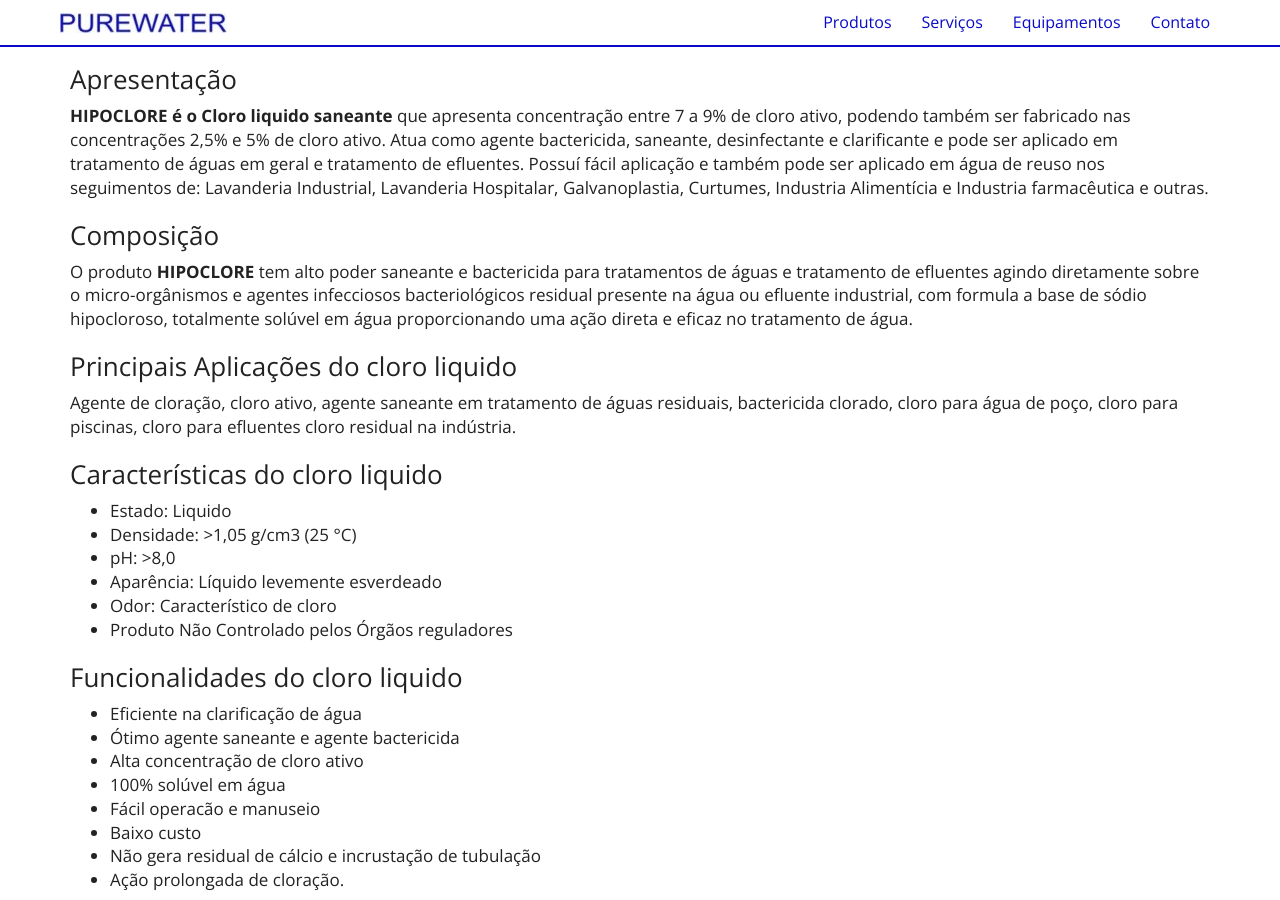
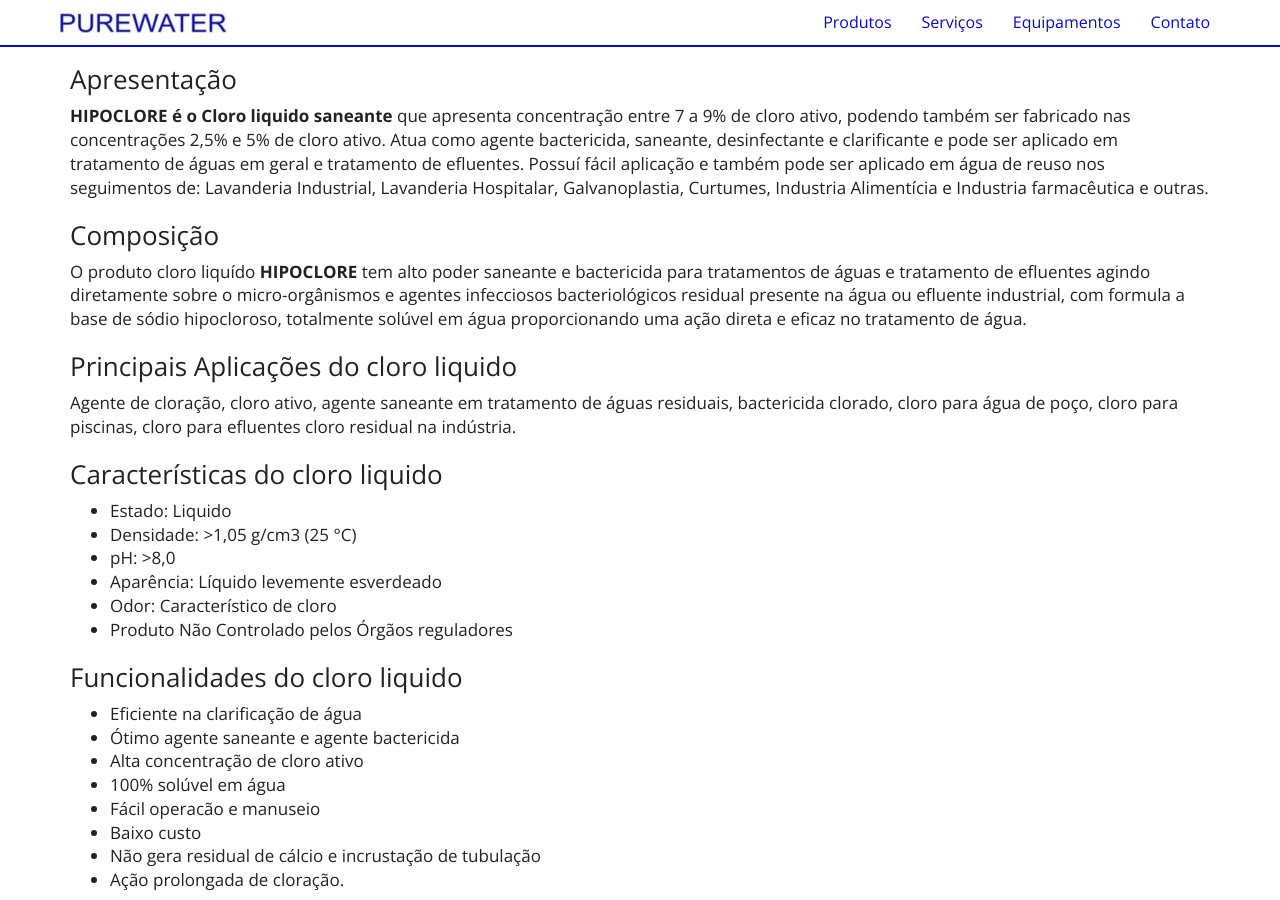
Before and after one commit to purewaterefluentes/purewaterefluentes.github.io, a Jekyll site: the page built from produtos/cloro-liquido.md, in a window 1280 px wide and 900 px high, scrolled down 313 px. Built offline with Jekyll 4.4.1, drawn with Linux system fonts in a browser that asks for light colours; nearby versions of some CDN libraries; library files that are not in the unit come from our copies.

Commit message:
Update cloro-liquido.md

```diff
--- a/produtos/cloro-liquido.md
+++ b/produtos/cloro-liquido.md
@@ -10,7 +10,7 @@
 Possuí fácil aplicação e também pode ser aplicado em água de reuso nos seguimentos de: Lavanderia Industrial, Lavanderia Hospitalar, Galvanoplastia, Curtumes, Industria Alimentícia e Industria farmacêutica e outras.
 
 ### Composição
-O produto **HIPOCLORE** tem alto poder saneante e bactericida para tratamentos de águas e tratamento de efluentes agindo diretamente sobre o micro-orgânismos e agentes infecciosos bacteriológicos residual presente na água ou efluente industrial, com formula a base de sódio hipocloroso, totalmente solúvel em água proporcionando uma ação direta e eficaz no tratamento de água.
+O produto cloro liquído **HIPOCLORE** tem alto poder saneante e bactericida para tratamentos de águas e tratamento de efluentes agindo diretamente sobre o micro-orgânismos e agentes infecciosos bacteriológicos residual presente na água ou efluente industrial, com formula a base de sódio hipocloroso, totalmente solúvel em água proporcionando uma ação direta e eficaz no tratamento de água.
 
 ### Principais Aplicações do cloro liquido
 Agente de cloração, cloro ativo, agente saneante em tratamento de águas residuais, bactericida clorado, cloro para água de poço, cloro para piscinas, cloro para efluentes cloro residual na indústria.
```
Also changed, not shown: other parts of produtos/cloro-liquido.md (+1 -1 lines).
